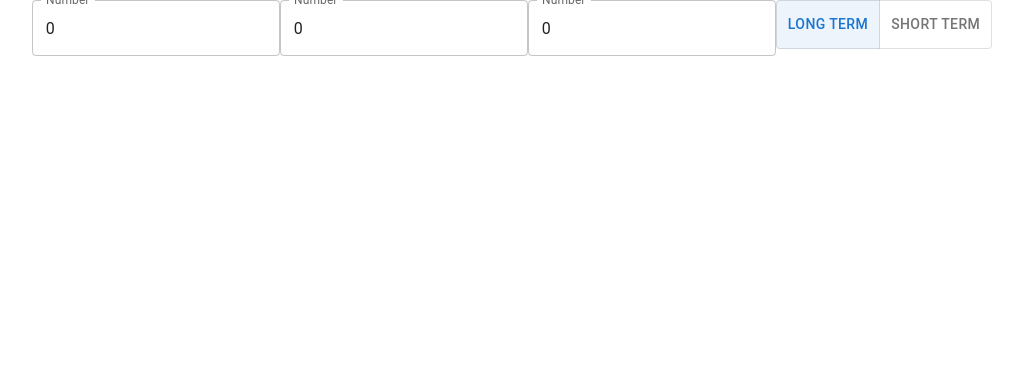
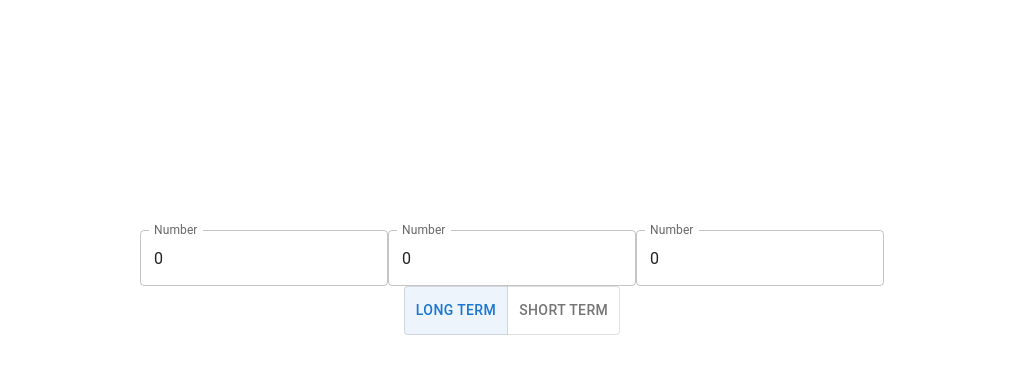
Before and after one commit to Krishna3267/koinx-task, a React (Create React App) app: page / in a window 1280 px wide. Shown: the top 374 px of the page, without its empty margins (128-1151 px from the left). Built offline with nearby package versions, Linux system fonts and the light colour scheme.

Commit message:
Added styles

```diff
--- a/src/App.css
+++ b/src/App.css
@@ -1,3 +1,15 @@
+body{
+  margin: 10%;
+}
+div{
+  /* margin: 5%; */
+}
+.calculator{
+  margin: 5%;
+  display: inline-block;
+  padding: 5%;
+
+}
 .App {
   text-align: center;
 }
```
